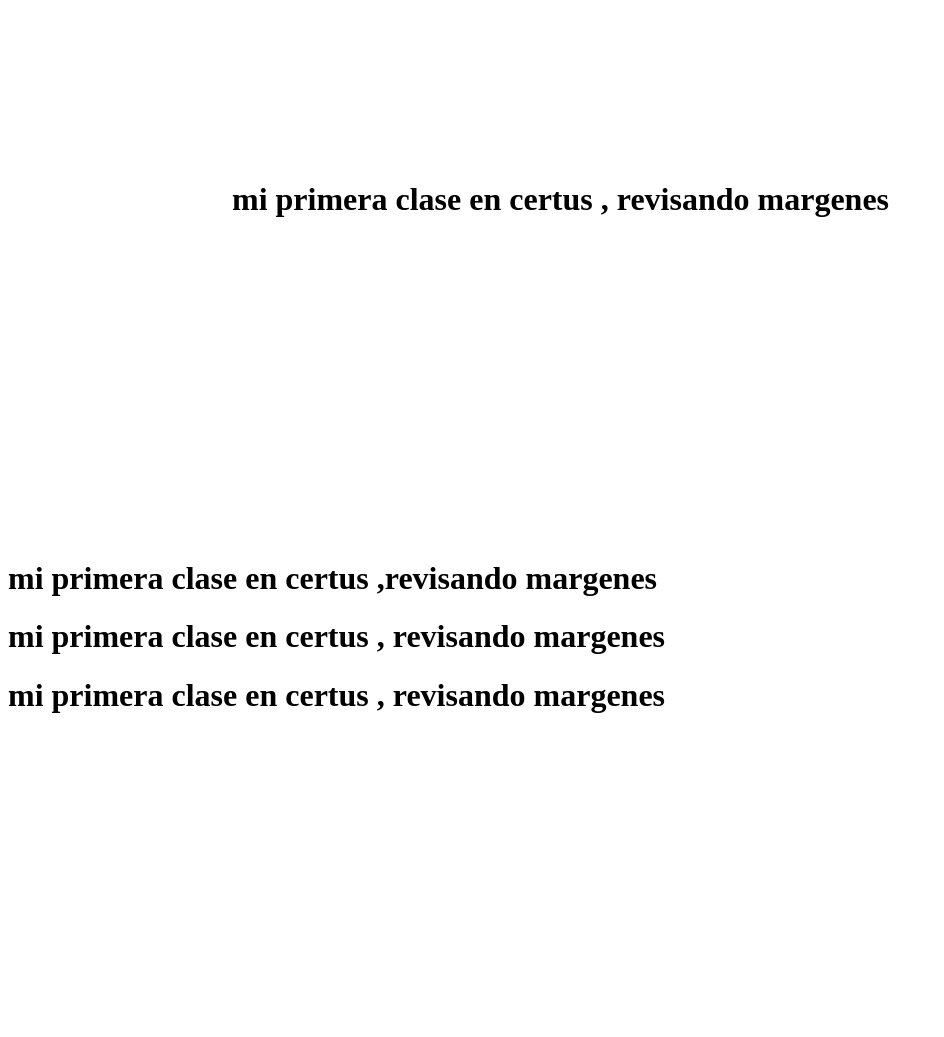
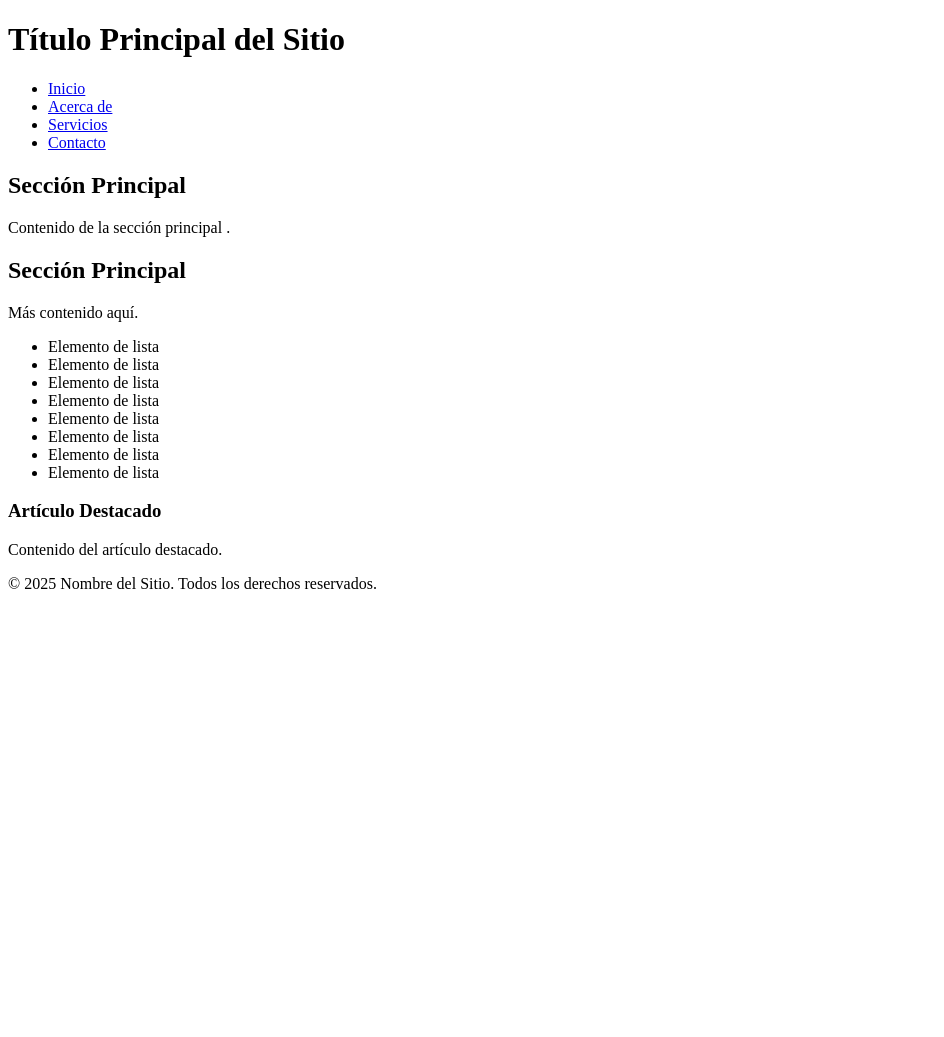
Before and after one commit to Josexde/14_04_25-parte2, a plain HTML site: page index.html in a window 1280 px wide. Shown: the top 1037 px of the page, without its empty margins (0-944 px from the left). After the commit the page ends 800 px from the top, so only its background shows below. Drawn offline with Linux system fonts and the light colour scheme.

Commit message:
Add files via upload

```diff
--- a/index.html
+++ b/index.html
@@ -1,26 +1,62 @@
 <!DOCTYPE html>
-<html lang="en">
+<html lang="es">
 <head>
     <meta charset="UTF-8">
     <meta name="viewport" content="width=device-width, initial-scale=1.0">
-    <title>Document</title>
+    <title>Certus</title>
+    <link rel="stylesheet" href="styles.css">
+
+
 </head>
 <body>
+<div class="contenedor">
+    <!--Cabecer de la página web-->
+    <header>
+        <h1>Título Principal del Sitio</h1>
+        <!--Conjunto de enlaces-->
+        <nav>
+            <ul>
+                <!--Listas-->
+                <li><a href="#">Inicio</a></li>
+                <li><a href="#">Acerca de</a></li>
+                <li><a href="#">Servicios</a></li>
+                <li><a href="#">Contacto</a></li>
+            </ul>
+        </nav>
+    </header>
+    <!--Contenido principal-->
+    <main>
+        <!--Secciones de la página web-->
+        <section>
+            <h2>Sección Principal </h2>
+            <p>Contenido de la sección principal .</p>
+        </section>
 
-<h1 style="padding: 5em 3em 10em 7em"> mi primera clase en certus , revisando margenes </h1>     </h1>
+        <section>
+            <h2>Sección Principal</h2>
+            <p>Más contenido aquí.</p>
+            <ul>
+                <li>Elemento de lista </li>
+                <li>Elemento de lista </li>
+                <li>Elemento de lista </li>
+                <li>Elemento de lista </li>
+                <li>Elemento de lista </li>
+                <li>Elemento de lista </li>
+                <li>Elemento de lista </li>
+                <li>Elemento de lista </li>
 
-<h1 style="padding-top: 5em :" > mi primera clase en certus ,revisando margenes </h1>     </h1>
+            </ul>
+        </section>
 
-<h1 style="padding-right: 3em;" > mi primera clase en certus , revisando  margenes </h1>     </h1>
-
-<h1 style="padding-bottom: 10em;"> mi primera clase en certus , revisando margenes </h1>     </h1>
-
-<h1 style="padding-top: 5em;padding-right: 3em;padding-bottom: 10em;padding-left: 7em;"> mi primera clase en cwertus , rvisando margenes </h1>     </h1>
-
-
-
-
-
-
+        <article>
+            <h3>Artículo Destacado</h3>
+            <p>Contenido del artículo destacado.</p>
+        </article>
+    </main>
+    <!--Pie de página-->
+    <footer>
+        <p>&copy; 2025 Nombre del Sitio. Todos los derechos reservados.</p>
+    </footer>
+</div>
 </body>
 </html>
```
